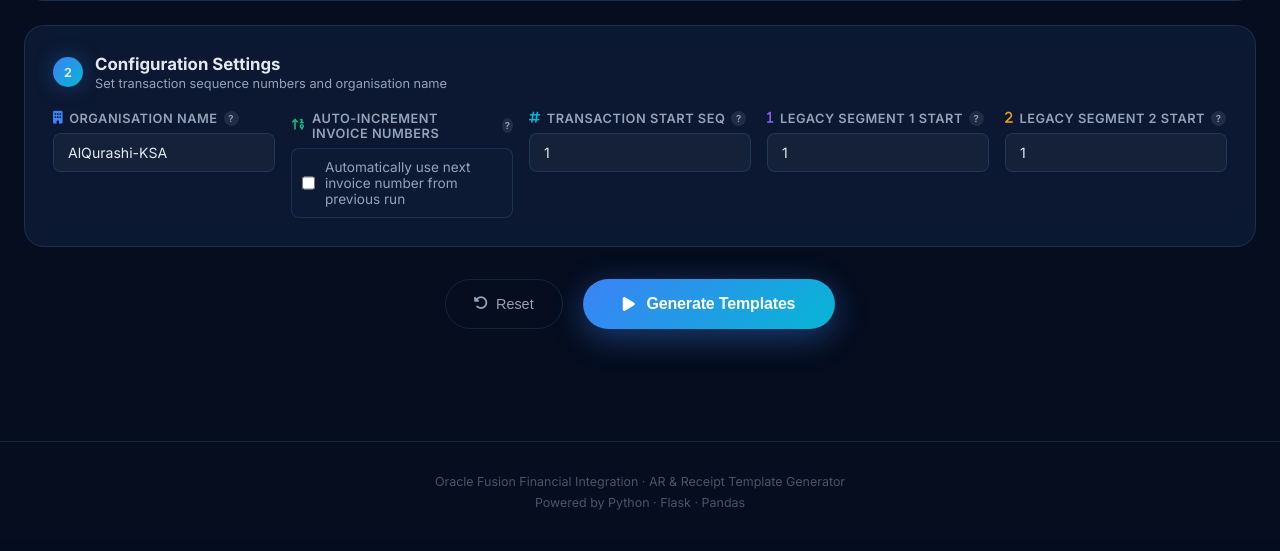
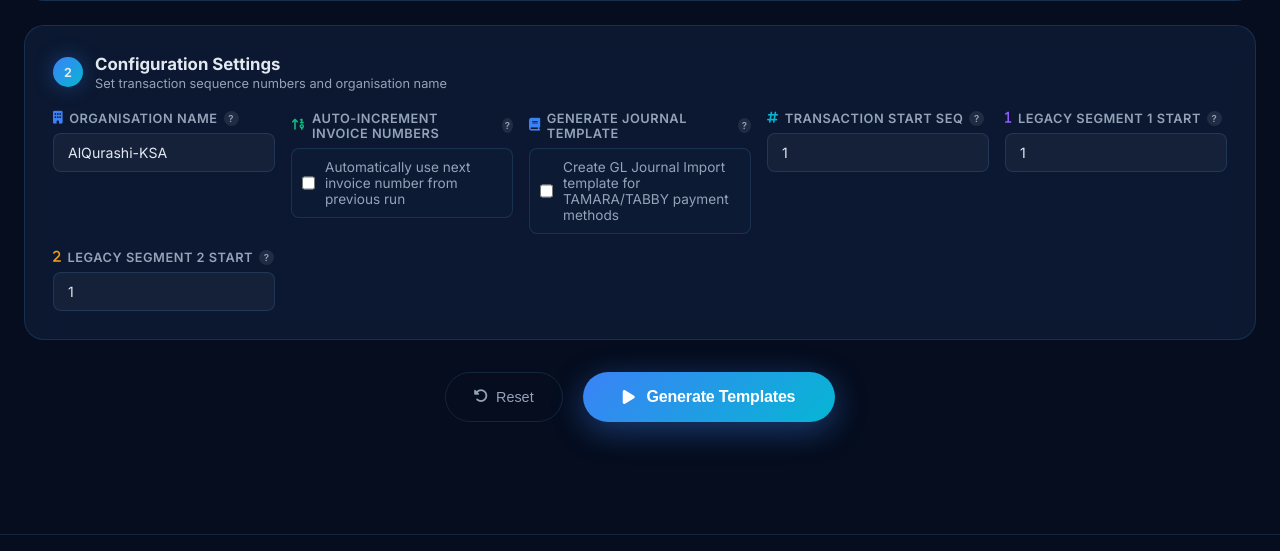
Before and after one commit to MUSTAQ-AHAMMAD/miss-receipt-template, a Flask app: page / in a window 1280 px wide. Shown: the part 1312-1863 px from the top of the page. Before the commit the page ends 1822 px from the top, so only its background shows below. Run offline with Flask 3, Linux system fonts and the light colour scheme; data that the repository does not hold is empty; parts of the project's set-up code (start-up, migrations or seed data) failed here and were passed over.

Commit message:
Add journal template generation UI controls to web interface
Agent-Logs-Url: https://github.com/MUSTAQ-AHAMMAD/miss-receipt-template/sessions/ae668603-af07-4496-9ed0-37fbd3bda0c2

Co-authored-by: MUSTAQ-AHAMMAD <55948767+MUSTAQ-AHAMMAD@users.noreply.github.com>

```diff
--- a/templates/index.html
+++ b/templates/index.html
@@ -1025,6 +1025,41 @@
         </label>
       </div>
       <div class="form-group">
+        <label class="form-label">
+          <i class="fa-solid fa-book" style="color:var(--accent-blue)"></i>
+          Generate Journal Template
+          <span class="tip" title="Generate GL Journal Import template for TAMARA/TABBY transactions">?</span>
+        </label>
+        <label style="display:flex; align-items:center; gap:10px; cursor:pointer; padding:10px; background:var(--bg-card); border:1px solid var(--border); border-radius:8px;">
+          <input type="checkbox" id="generateJournal" name="generate_journal"
+                 style="width:18px; height:18px; cursor:pointer;"
+                 onchange="toggleJournalFields()" />
+          <span style="font-size:.85rem; color:var(--text-muted);">
+            Create GL Journal Import template for TAMARA/TABBY payment methods
+          </span>
+        </label>
+      </div>
+      <div id="journalFields" style="display:none; margin-top:10px; padding-left:20px;">
+        <div class="form-group">
+          <label class="form-label" for="periodName">
+            <i class="fa-solid fa-calendar" style="color:var(--accent-orange)"></i>
+            Accounting Period
+            <span class="tip" title="Period name for journal entries (e.g., Mar-26)">?</span>
+          </label>
+          <input class="form-input" type="text" id="periodName" name="period_name"
+                 value="Mar-26" placeholder="e.g. Mar-26" />
+        </div>
+        <div class="form-group">
+          <label class="form-label" for="interfaceGroupId">
+            <i class="fa-solid fa-layer-group" style="color:var(--accent-purple)"></i>
+            Interface Group ID
+            <span class="tip" title="Oracle Fusion interface group identifier">?</span>
+          </label>
+          <input class="form-input" type="number" id="interfaceGroupId" name="interface_group_id"
+                 value="114" placeholder="e.g. 114" />
+        </div>
+      </div>
+      <div class="form-group">
         <label class="form-label" for="startSeq">
           <i class="fa-solid fa-hashtag" style="color:var(--accent-cyan)"></i>
           Transaction Start Seq
@@ -1201,6 +1236,13 @@
     // Show/hide AR Invoice legend badge
     const arLegend = document.getElementById('legend-ar-invoice');
     if (arLegend) arLegend.style.display = mode === 'sales_payment' ? '' : 'none';
+  }
+
+  // ─── Journal Template Toggle ──────────────────────────────────────
+  function toggleJournalFields() {
+    const checkbox = document.getElementById('generateJournal');
+    const fields = document.getElementById('journalFields');
+    fields.style.display = checkbox.checked ? 'block' : 'none';
   }
 
   // ─── File Upload Handlers ─────────────────────────────────────────
@@ -1290,6 +1332,13 @@
     fd.append('start_leg1', document.getElementById('legSeq1').value);
     fd.append('start_leg2', document.getElementById('legSeq2').value);
     fd.append('auto_increment', document.getElementById('autoIncrement').checked ? 'true' : 'false');
+
+    // Journal template parameters
+    fd.append('generate_journal', document.getElementById('generateJournal').checked ? 'true' : 'false');
+    if (document.getElementById('generateJournal').checked) {
+      fd.append('period_name', document.getElementById('periodName').value);
+      fd.append('interface_group_id', document.getElementById('interfaceGroupId').value);
+    }
 
     setProgress(5, 'Sending files to server…');
     const runRes = await fetch('/api/run', {method:'POST', body: fd});
```
